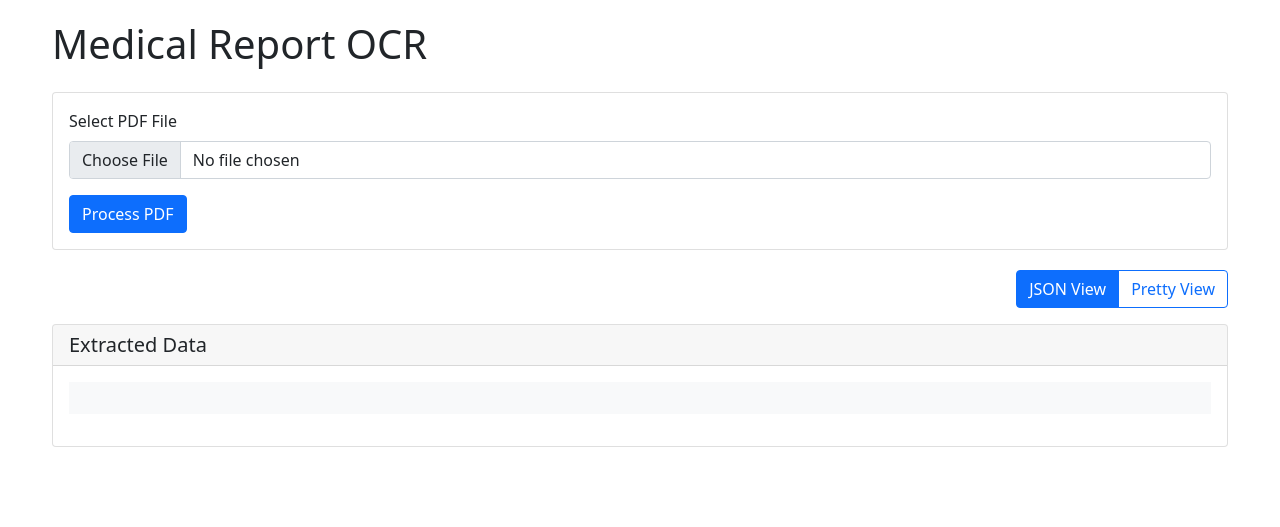
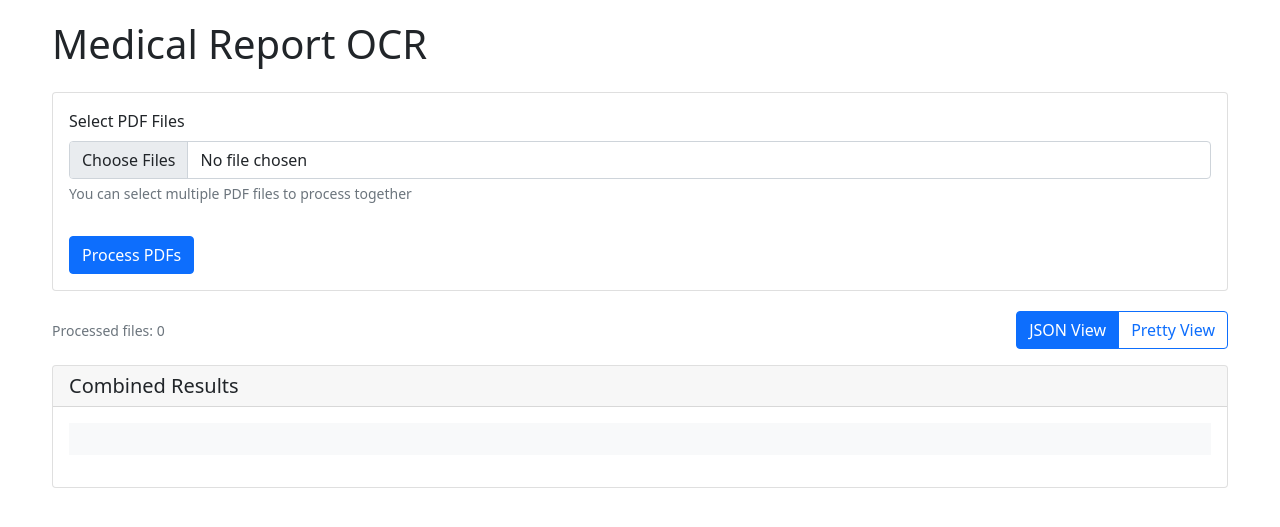
Before and after one commit to AkashChintaluri/elimai-q2, a Flask app: page / in a window 1280 px wide. Shown: the top 527 px of the page. Run offline with Flask 3, Linux system fonts and the light colour scheme; parts of the project's set-up code (start-up, migrations or seed data) failed here and were passed over.

Commit message:
multi pdf support. fully finished

```diff
--- a/main.py
+++ b/main.py
@@ -7,6 +7,11 @@ import tempfile
 import shutil
 import logging
 import traceback
+from collections import OrderedDict
+import asyncio
+import aiohttp
+from concurrent.futures import ThreadPoolExecutor
+import uuid
 
 # Configure logging
 logging.basicConfig(level=logging.DEBUG)
@@ -18,63 +23,246 @@ load_dotenv()
 app = Flask(__name__)
 CORS(app)  # Enable CORS for all routes
 
+# Create a thread pool for CPU-bound tasks
+thread_pool = ThreadPoolExecutor(max_workers=4)
+
+# In-memory storage for results
+session_results = {}
+
+async def process_single_pdf(file, temp_file_path):
+    """
+    Process a single PDF file asynchronously
+    """
+    try:
+        logger.debug(f"Starting OCR processing for {file.filename}")
+        # Run the CPU-bound OCR processing in a thread pool
+        loop = asyncio.get_event_loop()
+        result = await loop.run_in_executor(
+            thread_pool,
+            cached_extract_text,
+            temp_file_path
+        )
+
+        if result is not None:
+            logger.debug(f"Successfully processed {file.filename}")
+            return file.filename, result
+        else:
+            logger.error(f"Failed to extract text from {file.filename}")
+            return file.filename, {'error': 'Failed to extract text'}
+
+    except Exception as e:
+        logger.error(f"Error processing {file.filename}: {str(e)}")
+        logger.error(traceback.format_exc())
+        return file.filename, {'error': str(e)}
+
+def combine_results(results):
+    """
+    Combine results from multiple documents
+    """
+    combined = OrderedDict([
+        ("metadata", OrderedDict([
+            ("date", None)
+        ])),
+        ("HAEMATOLOGY", OrderedDict([
+            ("Complete Blood Count", OrderedDict()),
+            ("Differential Count", OrderedDict()),
+            ("Prothrombin Time", OrderedDict())
+        ]))
+    ])
+
+    # Process each result
+    for doc_name, result in results.items():
+        if not result or 'extracted_data' not in result:
+            continue
+
+        data = result['extracted_data']
+
+        # Update date if not set or if this document has a more recent date
+        if data.get('metadata', {}).get('date'):
+            if not combined['metadata']['date'] or data['metadata']['date'] > combined['metadata']['date']:
+                combined['metadata']['date'] = data['metadata']['date']
+
+        # Process each section
+        for section in combined['HAEMATOLOGY']:
+            if section in data.get('HAEMATOLOGY', {}):
+                for field, value in data['HAEMATOLOGY'][section].items():
+                    # Only update if the field is empty or if this value is more recent
+                    if field not in combined['HAEMATOLOGY'][section] or value != 'N/A':
+                        combined['HAEMATOLOGY'][section][field] = value
+
+    return combined
+
 @app.route('/')
 def index():
     return render_template('index.html')
 
 @app.route('/api/ocr', methods=['POST'])
-def process_pdf():
+async def process_pdf():
     """
-    Process a PDF file and return the extracted data
+    Process multiple PDF files concurrently and return the combined extracted data
     """
     try:
-        if 'file' not in request.files:
-            logger.error("No file provided in request")
-            return jsonify({'error': 'No file provided'}), 400
+        if 'files' not in request.files:
+            logger.error("No files provided in request")
+            return jsonify({'error': 'No files provided'}), 400
 
-        file = request.files['file']
-        if file.filename == '':
-            logger.error("Empty filename")
-            return jsonify({'error': 'No file selected'}), 400
+        files = request.files.getlist('files')
+        if not files:
+            logger.error("Empty file list")
+            return jsonify({'error': 'No files selected'}), 400
 
-        if not file.filename.lower().endswith('.pdf'):
-            logger.error(f"Invalid file type: {file.filename}")
-            return jsonify({'error': 'File must be a PDF'}), 400
-
-        # Create a temporary file
-        with tempfile.NamedTemporaryFile(delete=False, suffix='.pdf') as temp_file:
-            logger.debug(f"Created temporary file: {temp_file.name}")
-            # Write the uploaded file to the temporary file
-            shutil.copyfileobj(file.stream, temp_file)
-            temp_file_path = temp_file.name
+        # Generate a new session ID
+        session_id = str(uuid.uuid4())
+        results = {}
+        temp_files = []
+        tasks = []
 
         try:
-            logger.debug("Starting OCR processing")
-            # Extract text from PDF
-            result = cached_extract_text(temp_file_path)
+            # Create temporary files and prepare tasks
+            for file in files:
+                if file.filename == '':
+                    continue
 
-            if result is None:
-                logger.error("OCR processing returned None")
-                return jsonify({'error': 'Failed to extract text from PDF'}), 400
+                if not file.filename.lower().endswith('.pdf'):
+                    logger.error(f"Invalid file type: {file.filename}")
+                    continue
 
-            logger.debug("OCR processing completed successfully")
+                # Create a temporary file
+                with tempfile.NamedTemporaryFile(delete=False, suffix='.pdf') as temp_file:
+                    logger.debug(f"Created temporary file: {temp_file.name}")
+                    # Write the uploaded file to the temporary file
+                    shutil.copyfileobj(file.stream, temp_file)
+                    temp_file_path = temp_file.name
+                    temp_files.append(temp_file_path)
+
+                # Create task for processing this file
+                task = asyncio.create_task(process_single_pdf(file, temp_file_path))
+                tasks.append(task)
+
+            # Wait for all tasks to complete
+            completed_tasks = await asyncio.gather(*tasks)
+
+            # Process results
+            for filename, result in completed_tasks:
+                results[filename] = result
+
+            if not results:
+                return jsonify({'error': 'No files were successfully processed'}), 400
+
+            # Combine results from all documents
+            combined_data = combine_results(results)
+
+            # Store results in memory
+            session_results[session_id] = {
+                'document_names': list(results.keys()),
+                'extracted_data': combined_data
+            }
+
             return jsonify({
-                'document_name': file.filename,
-                'extracted_data': result['extracted_data']
+                'session_id': session_id,
+                'document_names': list(results.keys()),
+                'extracted_data': combined_data
             })
 
-        except Exception as e:
-            logger.error(f"Error during OCR processing: {str(e)}")
-            logger.error(traceback.format_exc())
-            return jsonify({'error': f'OCR processing failed: {str(e)}'}), 500
+        finally:
+            # Clean up temporary files
+            for temp_file in temp_files:
+                try:
+                    os.unlink(temp_file)
+                    logger.debug(f"Cleaned up temporary file: {temp_file}")
+                except Exception as e:
+                    logger.error(f"Error cleaning up temporary file {temp_file}: {str(e)}")
+
+    except Exception as e:
+        logger.error(f"Unexpected error: {str(e)}")
+        logger.error(traceback.format_exc())
+        return jsonify({'error': f'Server error: {str(e)}'}), 500
+
+@app.route('/api/ocr/append', methods=['POST'])
+async def append_pdf():
+    """
+    Append new PDFs to existing results
+    """
+    try:
+        if 'files' not in request.files:
+            logger.error("No files provided in request")
+            return jsonify({'error': 'No files provided'}), 400
+
+        session_id = request.form.get('session_id')
+        if not session_id or session_id not in session_results:
+            logger.error("Invalid or missing session ID")
+            return jsonify({'error': 'Invalid or missing session ID'}), 400
+
+        files = request.files.getlist('files')
+        if not files:
+            logger.error("Empty file list")
+            return jsonify({'error': 'No files selected'}), 400
+
+        # Get existing results
+        existing_results = session_results[session_id]
+        results = {name: {'extracted_data': data} for name, data in zip(
+            existing_results['document_names'],
+            [existing_results['extracted_data']]
+        )}
+
+        temp_files = []
+        tasks = []
+
+        try:
+            # Create temporary files and prepare tasks
+            for file in files:
+                if file.filename == '':
+                    continue
+
+                if not file.filename.lower().endswith('.pdf'):
+                    logger.error(f"Invalid file type: {file.filename}")
+                    continue
+
+                # Create a temporary file
+                with tempfile.NamedTemporaryFile(delete=False, suffix='.pdf') as temp_file:
+                    logger.debug(f"Created temporary file: {temp_file.name}")
+                    # Write the uploaded file to the temporary file
+                    shutil.copyfileobj(file.stream, temp_file)
+                    temp_file_path = temp_file.name
+                    temp_files.append(temp_file_path)
+
+                # Create task for processing this file
+                task = asyncio.create_task(process_single_pdf(file, temp_file_path))
+                tasks.append(task)
+
+            # Wait for all tasks to complete
+            completed_tasks = await asyncio.gather(*tasks)
+
+            # Process results
+            for filename, result in completed_tasks:
+                results[filename] = result
+
+            if not results:
+                return jsonify({'error': 'No files were successfully processed'}), 400
+
+            # Combine results from all documents
+            combined_data = combine_results(results)
+
+            # Update stored results
+            session_results[session_id] = {
+                'document_names': list(results.keys()),
+                'extracted_data': combined_data
+            }
+
+            return jsonify({
+                'session_id': session_id,
+                'document_names': list(results.keys()),
+                'extracted_data': combined_data
+            })
 
         finally:
-            # Clean up the temporary file
-            try:
-                os.unlink(temp_file_path)
-                logger.debug(f"Cleaned up temporary file: {temp_file_path}")
-            except Exception as e:
-                logger.error(f"Error cleaning up temporary file: {str(e)}")
+            # Clean up temporary files
+            for temp_file in temp_files:
+                try:
+                    os.unlink(temp_file)
+                    logger.debug(f"Cleaned up temporary file: {temp_file}")
+                except Exception as e:
+                    logger.error(f"Error cleaning up temporary file {temp_file}: {str(e)}")
 
     except Exception as e:
         logger.error(f"Unexpected error: {str(e)}")
--- a/output/structured_results.json
+++ /dev/null
@@ -1,6 +0,0 @@
-{
-    "metadata": {
-        "date": "2024-10-17"
-    },
-    "HAEMATOLOGY": {}
-}
--- a/templates/index.html
+++ b/templates/index.html
@@ -28,6 +28,23 @@
             margin-top: 20px;
             font-weight: bold;
         }
+        .file-list {
+            margin-top: 10px;
+            max-height: 200px;
+            overflow-y: auto;
+        }
+        .file-item {
+            padding: 5px;
+            border-bottom: 1px solid #dee2e6;
+        }
+        .file-item:last-child {
+            border-bottom: none;
+        }
+        .source-info {
+            font-size: 0.8em;
+            color: #6c757d;
+            margin-left: 10px;
+        }
     </style>
 </head>
 <body>
@@ -38,10 +55,13 @@
             <div class="card-body">
                 <form id="uploadForm">
                     <div class="mb-3">
-                        <label for="pdfFile" class="form-label">Select PDF File</label>
-                        <input type="file" class="form-control" id="pdfFile" accept=".pdf" required>
+                        <label for="pdfFiles" class="form-label">Select PDF Files</label>
+                        <input type="file" class="form-control" id="pdfFiles" accept=".pdf" multiple required>
+                        <div class="form-text">You can select multiple PDF files to process together</div>
                     </div>
-                    <button type="submit" class="btn btn-primary">Process PDF</button>
+                    <div id="fileList" class="file-list"></div>
+                    <button type="submit" class="btn btn-primary mt-3">Process PDFs</button>
+                    <button type="button" class="btn btn-secondary mt-3 ms-2" id="appendBtn" style="display: none;">Add More PDFs</button>
                 </form>
             </div>
         </div>
@@ -51,12 +71,15 @@
                 <div class="spinner-border text-primary" role="status">
                     <span class="visually-hidden">Loading...</span>
                 </div>
-                <span class="ms-2">Processing PDF...</span>
+                <span class="ms-2">Processing PDFs...</span>
             </div>
         </div>
 
         <div class="result-section">
-            <div class="d-flex justify-content-end mb-3">
+            <div class="d-flex justify-content-between align-items-center mb-3">
+                <div class="processed-files">
+                    <small class="text-muted">Processed files: <span id="processedFiles">0</span></small>
+                </div>
                 <div class="btn-group" role="group">
                     <button type="button" class="btn btn-outline-primary active" id="jsonViewBtn">JSON View</button>
                     <button type="button" class="btn btn-outline-primary" id="prettyViewBtn">Pretty View</button>
@@ -65,7 +88,7 @@
 
             <div class="card">
                 <div class="card-header">
-                    <h5 class="card-title mb-0">Extracted Data</h5>
+                    <h5 class="card-title mb-0">Combined Results</h5>
                 </div>
                 <div class="card-body">
                     <div id="jsonData" class="json-data">
@@ -108,6 +131,8 @@
             }
         };
 
+        let currentSessionId = null;
+
         // Function to create ordered JSON
         function createOrderedJson(data) {
             const orderedData = {
@@ -131,26 +156,33 @@
             return orderedData;
         }
 
-        document.getElementById('uploadForm').addEventListener('submit', async (e) => {
-            e.preventDefault();
+        // Update file list display
+        document.getElementById('pdfFiles').addEventListener('change', function(e) {
+            const fileList = document.getElementById('fileList');
+            fileList.innerHTML = '';
 
-            const fileInput = document.getElementById('pdfFile');
-            const file = fileInput.files[0];
+            Array.from(this.files).forEach(file => {
+                const div = document.createElement('div');
+                div.className = 'file-item';
+                div.textContent = file.name;
+                fileList.appendChild(div);
+            });
+        });
 
-            if (!file) {
-                alert('Please select a PDF file');
-                return;
+        // Handle append button click
+        document.getElementById('appendBtn').addEventListener('click', function() {
+            document.getElementById('pdfFiles').value = '';
+            document.getElementById('fileList').innerHTML = '';
+            document.getElementById('appendBtn').style.display = 'none';
+        });
+
+        async function processFiles(formData, isAppend = false) {
+            const url = isAppend ? '/api/ocr/append' : '/api/ocr';
+            if (isAppend && currentSessionId) {
+                formData.append('session_id', currentSessionId);
             }
 
-            const formData = new FormData();
-            formData.append('file', file);
-
-            // Show loading
-            document.querySelector('.loading').style.display = 'block';
-            document.querySelector('.result-section').style.display = 'none';
-
-            try {
-                const response = await fetch('/api/ocr', {
+            const response = await fetch(url, {
                 method: 'POST',
                 body: formData
             });
@@ -158,6 +190,12 @@
             const result = await response.json();
 
             if (response.ok) {
+                // Store session ID
+                currentSessionId = result.session_id;
+
+                // Update processed files count
+                document.getElementById('processedFiles').textContent = result.document_names.length;
+
                 // Create ordered JSON
                 const orderedData = createOrderedJson(result.extracted_data);
 
@@ -169,11 +207,39 @@
                 createPrettyView(orderedData);
 
                 document.querySelector('.result-section').style.display = 'block';
+                document.getElementById('appendBtn').style.display = 'inline-block';
             } else {
-                    alert('Error: ' + result.detail);
+                alert('Error: ' + result.error);
             }
+
+            return response.ok;
+        }
+
+        document.getElementById('uploadForm').addEventListener('submit', async (e) => {
+            e.preventDefault();
+
+            const fileInput = document.getElementById('pdfFiles');
+            const files = fileInput.files;
+
+            if (files.length === 0) {
+                alert('Please select at least one PDF file');
+                return;
+            }
+
+            const formData = new FormData();
+            for (let i = 0; i < files.length; i++) {
+                formData.append('files', files[i]);
+            }
+
+            // Show loading
+            document.querySelector('.loading').style.display = 'block';
+            document.querySelector('.result-section').style.display = 'none';
+
+            try {
+                const isAppend = currentSessionId !== null;
+                await processFiles(formData, isAppend);
             } catch (error) {
-                alert('Error processing file: ' + error.message);
+                alert('Error processing files: ' + error.message);
             } finally {
                 // Hide loading
                 document.querySelector('.loading').style.display = 'none';
```
Also changed, not shown: output/extracted_text.txt (deleted, +0 -113 lines), requirements.txt (+7 -5 lines), README.md, WhatsApp Image 2025-05-11 at 11.22.09_149b3c8e.jpg (added), 1 other file. Lines whose indentation alone changed are shown as unchanged.
